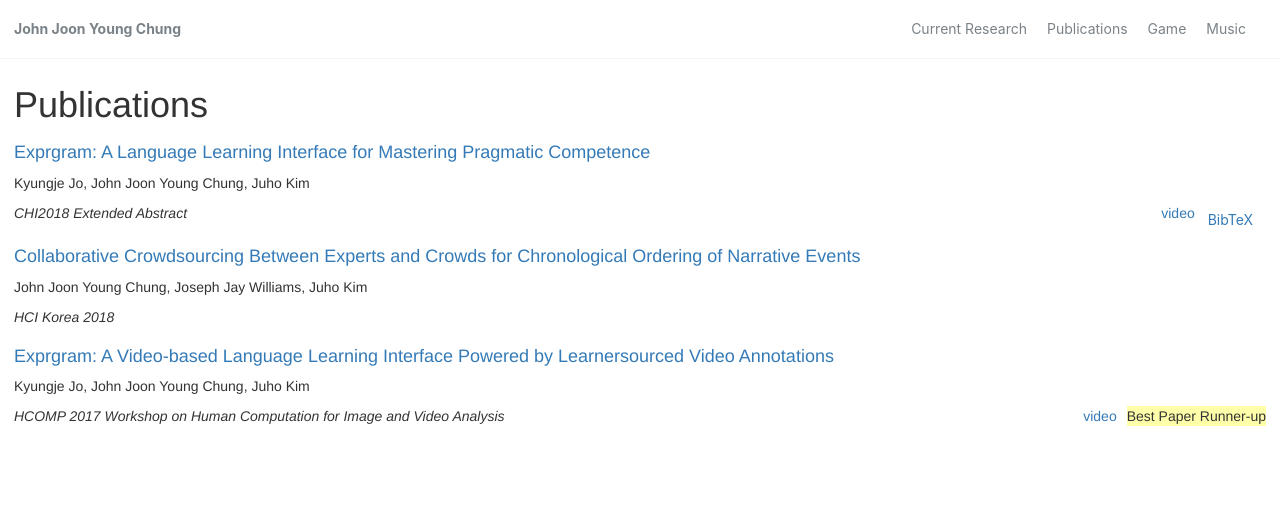
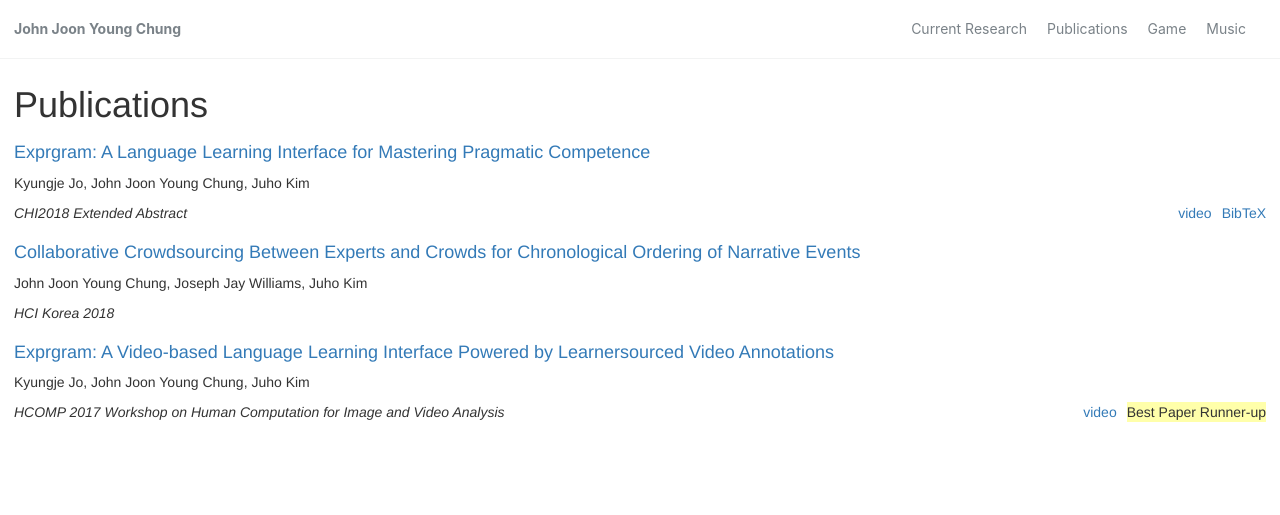
Before and after one commit to johnr0/johnr0.github.io, a Jekyll site: the page built from publications.html, in a window 1280 px wide. Shown: the top 515 px of the page. Built offline with Jekyll 4.4.1, drawn with Linux system fonts in a browser that asks for light colours.

```diff
--- a/_includes/publications.html
+++ b/_includes/publications.html
@@ -21,7 +21,7 @@
         <div style="background-color: #ffffaa; float: right; display: inline; margin-left:10px">{{publication.awards}}</div>
         {% endif %}
         {% if publication.bibtex %}
-        <a class="btn" style="float:right;" href="javascript:;" onClick="
+        <a style="float:right; margin-left: 10px" href="javascript:;" onClick="
           if (document.getElementById('{{publication.title}}_bib').style.display == 'block') {
             document.getElementById('{{publication.title}}_bib').style.display='none';
           } else {
--- a/_posts/publications/2018-05-03-Exprgram_LBW.markdown
+++ b/_posts/publications/2018-05-03-Exprgram_LBW.markdown
@@ -5,7 +5,7 @@ pdf : CHI2018-LBW-Exprgram.pdf
 authors: Kyungje Jo, John Joon Young Chung, Juho Kim
 venue : CHI2018 Extended Abstract
 video : https://www.youtube.com/watch?v=aiQct1hIy-w
-bibtex: "@inproceedings{Jo:2018:ELL:3170427.3188582,
+bibtex: "@inproceedings{JoCHI2018Exprgram,
 author = {Kyung Je Jo,  John J.Y. Chung and Juho Kim},
  title = {Exprgram: A Language Learning Interface for Mastering Pragmatic Competence},
  booktitle = {Extended Abstracts of the 2018 CHI Conference on Human Factors in Computing Systems},
```
